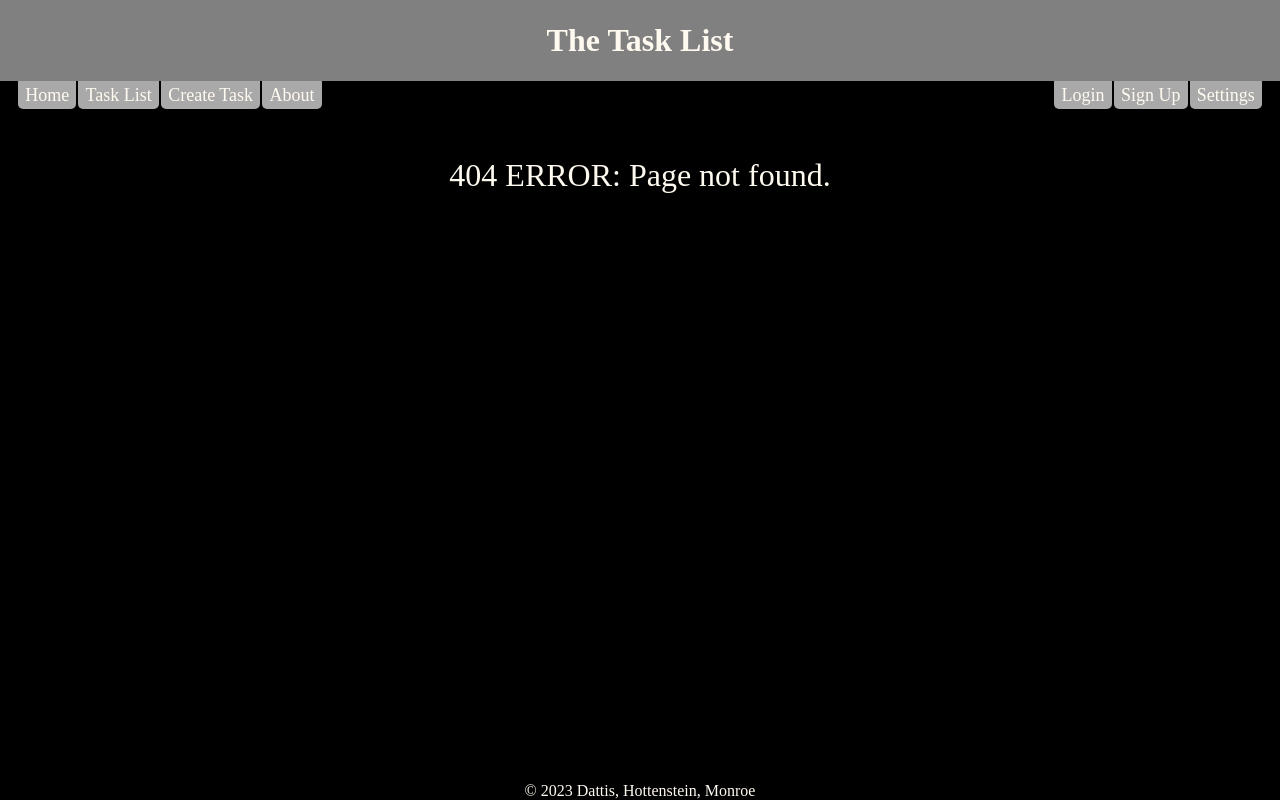
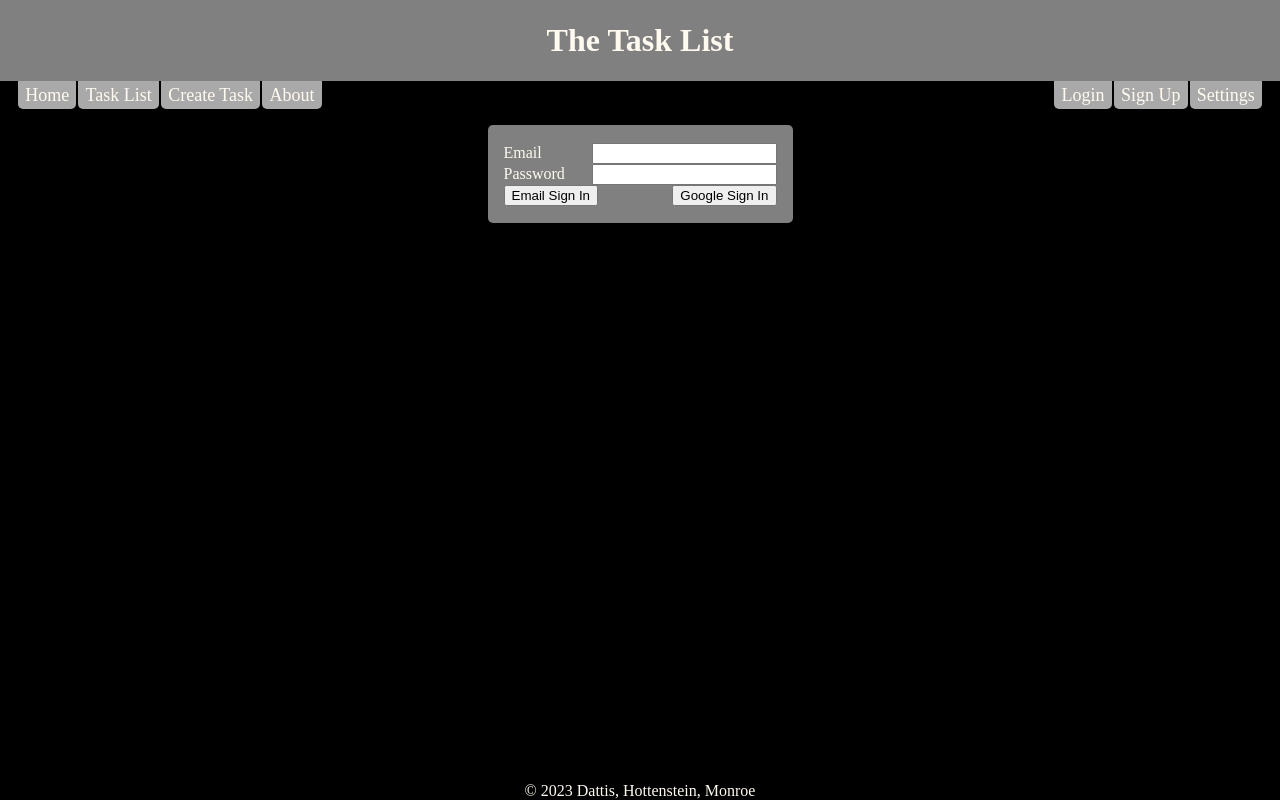
Before and after one commit to MysticDwat/CSE_4234_5234_Group_Project, a React (Create React App) app in the folder client/: page /login in a window 1280 px wide. Before the commit this address had no page. Built offline with nearby package versions, Linux system fonts and the light colour scheme; no server answers.

Commit message:
Setup Firebase Authentication

```diff
--- a/client/src/App.js
+++ b/client/src/App.js
@@ -1,15 +1,30 @@
-import {Outlet} from 'react-router-dom';
+import { useState } from 'react';
+import { Outlet } from 'react-router-dom';
+import { onAuthStateChanged } from 'firebase/auth';
+import { auth, UserContext } from './scripts/firebase';
+
 import './styling/css/index.css';
-
 import Header from './components/header/Header';
 import Footer from './components/Footer';
 
-function App() {
+function App () {
+  const [user, set_user] = useState(null);
+
+  onAuthStateChanged (auth, (new_user) => {
+    if (new_user) {
+      set_user(new_user);
+    } else {
+      set_user(null);
+    }
+  });
+
   return (
     <div className="App">
-      <Header />
-      <Outlet />
-      <Footer />
+      <UserContext.Provider value={user}>
+        <Header />
+        <Outlet />
+        <Footer />
+      </UserContext.Provider>
     </div>
   );
 }
--- a/client/src/components/Detail.js
+++ b/client/src/components/Detail.js
@@ -3,7 +3,7 @@ import TaskDetailed from "./TaskDetailed";
 export default function Detail(){
     return(
         <main>
-            <TaskDetailed name={'Repair Car'} category={'Urgent'} deadline={'4/20/23 3:00pm'} status={'Incomplete'}/>
+            <TaskDetailed name={'Refill Prescription'} category={'Urgent'} deadline={'4/20/23 3:00pm'} status={'Incomplete'}/>
         </main>
     );
 }
--- a/client/src/components/TaskDetailed.js
+++ b/client/src/components/TaskDetailed.js
@@ -13,15 +13,7 @@ export default function TaskDetailed(props) {
 
             <div className='content'>
                 <div className="task-description">
-                    Lorem ipsum dolor sit amet, consectetur adipiscing elit. Proin erat eros,
-                    interdum vitae consequat ac, egestas eu ipsum. Phasellus in ipsum vitae
-                    lacus auctor congue. Lorem ipsum dolor sit amet, consectetur adipiscing
-                    elit. Curabitur ac aliquam mauris, at vestibulum orci. Aenean vitae finibus
-                    lorem. Aliquam vel est magna. Vestibulum ante ipsum primis in faucibus orci
-                    luctus et ultrices posuere cubilia curae; Donec non leo nec eros placerat
-                    bibendum. Mauris erat lorem, maximus a eros at, lobortis semper tortor. Ut
-                    ac augue vel risus volutpat pellentesque. Quisque eleifend condimentum tellus,
-                    ut laoreet mi porttitor vitae. Mauris non rhoncus velit.
+                    Fill up on prescription at Publix Pharmacy for Adderall.
                 </div>
 
                 <div className='minimized-info'>
--- /dev/null
+++ b/client/src/components/account/SingIn.js
@@ -0,0 +1,35 @@
+import { signInWithEmail, signInWithGoogle } from "../../scripts/firebase";
+
+export default function SignIn() {
+    function handle_submit(e){
+        e.preventDefault();
+        const form = e.target;
+        const form_data = new FormData(form);
+        const form_json = Object.fromEntries(form_data.entries());
+        console.log(form_json);
+        signInWithEmail(form_json['user-email'], form_json['user-password']);
+    }
+
+    return(
+        <div className='SignIn'>
+            <form className='sign-in-form' onSubmit={handle_submit}>
+                <ul>
+                    <li>
+                        <label htmlFor='user-email-input'>Email</label>
+                        <input type='email' name='user-email' id='user-email-input' />
+                    </li>
+
+                    <li>
+                        <label htmlFor='user-password-input'>Password</label>
+                        <input type='password' name='user-password' id='user-password-input' />
+                    </li>
+
+                    <li style={{display:'flex',justifyContent:'space-between'}}>
+                        <button type='submit' >Email Sign In</button>
+                        <button className='google-sign-in' onClick={() => signInWithGoogle()}>Google Sign In</button>
+                    </li>
+                </ul>
+            </form>
+        </div>
+    );
+}
--- a/client/src/components/header/Header.js
+++ b/client/src/components/header/Header.js
@@ -1,4 +1,5 @@
-import { useRef, useEffect } from 'react';
+import { useRef, useEffect, useContext } from 'react';
+import { UserContext } from '../../scripts/firebase';
 
 import '../../styling/header/css/header.css';
 import useScrollDirection from '../../scripts/useScrollDirection';
@@ -7,6 +8,7 @@ import NavMenu from './NavMenu';
 export default function Header() {
     const header = useRef(null);
     const title = useRef(null);
+    const user = useContext(UserContext);
     const scroll_direction = useScrollDirection();
 
     useEffect(() => {
@@ -38,11 +40,18 @@ export default function Header() {
                 <NavMenu
                     id='user-nav'
                     buttons={
+                        user ?
+                        [
+                            ['/user',user.email],
+                            ['/sign-out','Sign Out'],
+                            ['/settings','Settings']
+                        ] :
                         [
                             ['/login','Login'],
                             ['/register','Sign Up'],
                             ['/settings','Settings']
                         ]
+
                     }
                 />
             </div>
--- a/client/src/index.js
+++ b/client/src/index.js
@@ -1,14 +1,15 @@
 import React from 'react';
 import ReactDOM from 'react-dom/client';
+import reportWebVitals from './reportWebVitals';
 import {BrowserRouter, Routes, Route} from 'react-router-dom';
+import { signOutUser } from './scripts/firebase';
 
 import App from './App';
 import Home from './components/Home';
 import Detail from './components/Detail';
 import List from './components/list/List';
 import Create from './components/Create';
-
-import reportWebVitals from './reportWebVitals';
+import SignIn from './components/account/SingIn';
 
 const root = ReactDOM.createRoot(document.getElementById('root'));
 root.render(
@@ -21,6 +22,8 @@ root.render(
               <Route path='/create' element={<Create />} />
               <Route path='/list' element={<List />} />
               <Route path='/detail' element={<Detail />} />
+              <Route path='/login' element={<SignIn />} />
+              <Route path='/sign-out' element={<button onClick={() => signOutUser()}>Sign Out</button>} />
               <Route path='*' element={<p style={{fontSize: '32px'}}>404 ERROR: Page not found.</p>} />
           </Route>
       </Routes>
--- /dev/null
+++ b/client/src/scripts/firebase.js
@@ -0,0 +1,41 @@
+import { createContext } from "react";
+import { initializeApp } from "firebase/app";
+import { getAuth, signOut, signInWithEmailAndPassword, signInWithPopup, GoogleAuthProvider } from "firebase/auth";
+
+// Your web app's Firebase configuration
+// For Firebase JS SDK v7.20.0 and later, measurementId is optional
+const firebaseConfig = {
+    apiKey: "AIzaSyAvtpZ3GrqJtCFWwV886jYRf-auKgJw9JQ",
+    authDomain: "cse4234-5234.firebaseapp.com",
+    projectId: "cse4234-5234",
+    storageBucket: "cse4234-5234.appspot.com",
+    messagingSenderId: "480566440924",
+    appId: "1:480566440924:web:208a368908c9c019109519",
+    measurementId: "G-EFB9BVWLL3"
+};
+
+const app = initializeApp(firebaseConfig);
+export const auth = getAuth(app);
+
+const provider = new GoogleAuthProvider();
+provider.setCustomParameters({ prompt: 'select_account' });
+
+export const signInWithEmail = (email, password) => {
+    signInWithEmailAndPassword(auth, email, password)
+    .then((user_credential) => console.log('SIGNED IN EMAIL'))
+    .catch((err) =>console.log(err));
+}
+
+export const signInWithGoogle = () => {
+    signInWithPopup(auth, provider)
+    .then((user_credential) => console.log('SIGNED IN GOOGLE'))
+    .catch((err) =>console.log(err));;
+}
+
+export const signOutUser = () => {
+    signOut(auth)
+    .then(() => console.log('SIGN OUT'))
+    .catch((err) => console.log(err));
+}
+
+export const UserContext = createContext(null);
```
Also changed, not shown: client/src/scripts/firebase_setup.js (deleted, +0 -16 lines).
